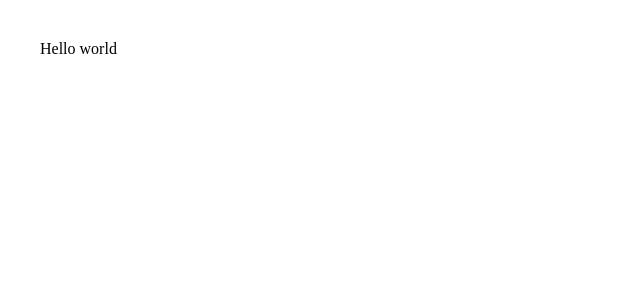
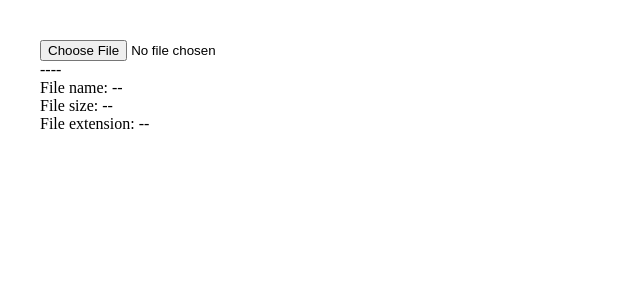
Before and after one commit to ValennGu/csv-to-report, a Vue app: page / in a window 1280 px wide. Shown: the top 300 px of the page, without its empty margins (0-640 px from the left). Built offline with nearby package versions, Linux system fonts and the light colour scheme.

Commit message:
Add FileUpload component

```diff
--- a/src/App.vue
+++ b/src/App.vue
@@ -1,5 +1,9 @@
-<script setup lang="ts"></script>
+<script setup lang="ts">
+import FileUpload from '@/components/FileUpload.vue'
+</script>
 
-<template>Hello world</template>
+<template>
+  <FileUpload :max-size="500000" :extension="'csv'" @data="(data) => console.log(data)" />
+</template>
 
 <style scoped></style>
--- /dev/null
+++ b/src/components/FileUpload.vue
@@ -0,0 +1,89 @@
+<script setup lang="ts">
+import { ref } from 'vue'
+
+type Props = {
+  maxSize: number
+  extension: string
+}
+
+type File = {
+  name: string
+  size: number
+  extension: string
+}
+
+interface HTMLInputEvent extends Event {
+  target: HTMLInputElement & EventTarget
+}
+
+const props = defineProps<Props>()
+const emit = defineEmits(['data'])
+
+const error = ref<string | undefined>()
+const file = ref<File>({ name: '', size: 0, extension: '' })
+
+const handleFileChange = (event: Event) => {
+  const files = (event as HTMLInputEvent).target.files
+  error.value = undefined
+
+  if (files && files[0]) {
+    const upload = files[0]
+
+    file.value.name = upload.name.split('.').shift() ?? ''
+    file.value.extension = upload.name.split('.').pop() ?? ''
+    file.value.size = upload.size
+
+    if (isFileExtensionValid(file.value.extension) && isFileSizeValid(file.value.size)) {
+      const reader = new FileReader()
+      reader.onload = (data) => {
+        emit('data', data.target?.result)
+      }
+
+      reader.readAsText(upload)
+    }
+  }
+}
+
+const isFileSizeValid = (size: number) => {
+  if (size > props.maxSize) {
+    error.value = 'File is too large.'
+    return false
+  }
+
+  return true
+}
+
+const isFileExtensionValid = (ext: string) => {
+  if (ext !== props.extension) {
+    error.value = `Extension ${ext} is not supported file must be in ${props.extension} format.`
+    return false
+  }
+
+  return true
+}
+</script>
+
+<template>
+  <input type="file" name="" id="" @change="handleFileChange($event)" />
+  <div class="info" v-if="!error">
+    ----
+    <span>File name: {{ file.name || '--' }}</span>
+    <span>File size: {{ file.size || '--' }}</span>
+    <span>File extension: {{ file.extension || '--' }}</span>
+  </div>
+
+  <div v-if="error">
+    {{ error }}
+  </div>
+</template>
+
+<style>
+.info {
+  display: flex;
+  flex-wrap: wrap;
+}
+
+span {
+  width: 100%;
+}
+</style>
--- a/tsconfig.app.json
+++ b/tsconfig.app.json
@@ -8,7 +8,7 @@
 
     "baseUrl": ".",
     "paths": {
-      "@/*": ["./src/*"]
+      "@/*": ["./src/*", "./src/components/*"]
     }
   }
 }
```
Also changed, not shown: src/data/test.csv (added).
